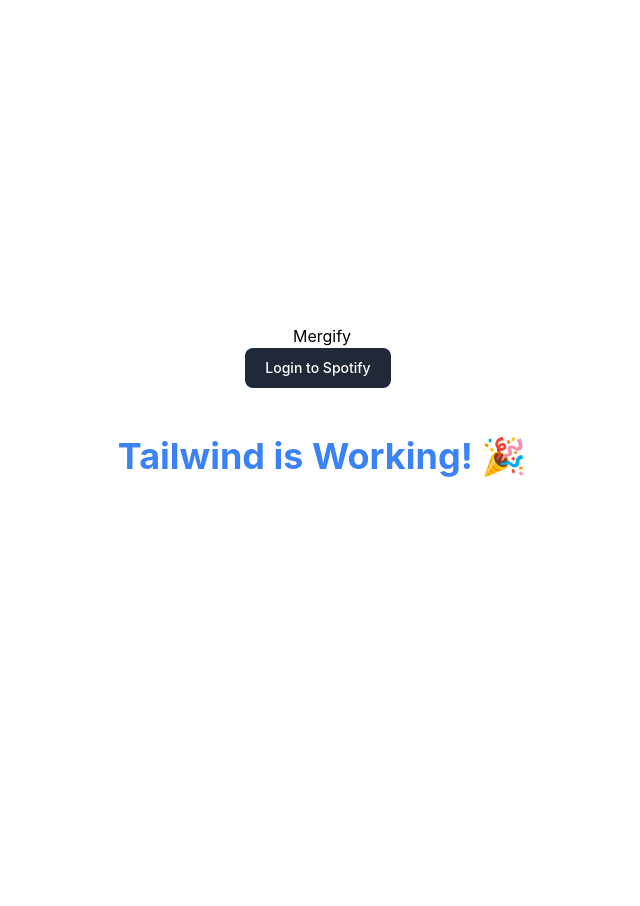
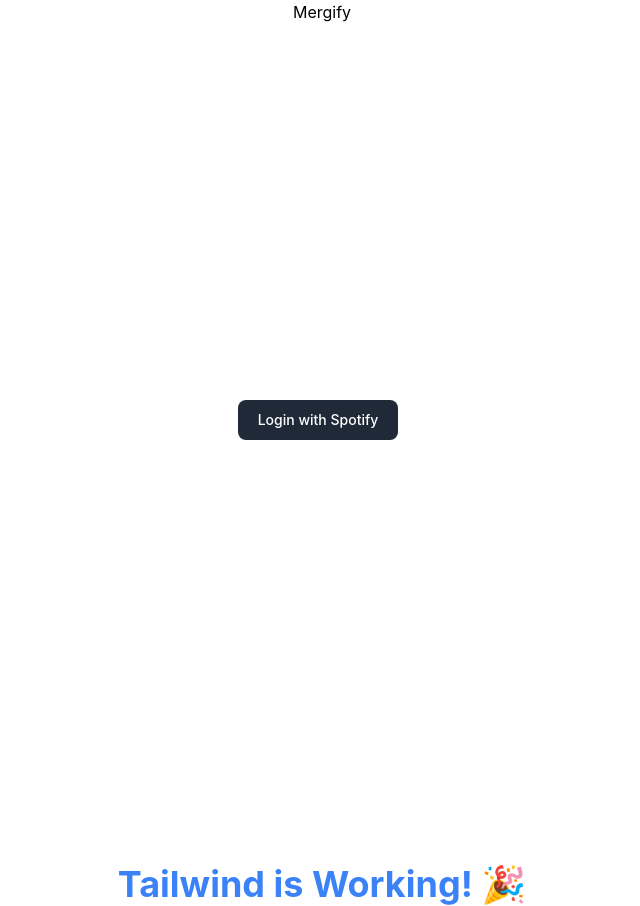
Before and after one commit to papillonlibre/Mergify, a React (Create React App) app: page / in a window 1280 px wide. Shown: the whole page, without its empty margins (318-958 px from the left). Before the commit the page ends 800 px from the top, so only its background shows below. Built offline with nearby package versions, Linux system fonts and the light colour scheme; what spotify-web-api-js would draw is missing.

Commit message:
new button component with onClick and label props

```diff
--- /dev/null
+++ b/src/components/DarkButton.js
@@ -0,0 +1,15 @@
+import React from 'react';
+
+function DarkButton({label, onClick }) {
+  return (
+    <div className="flex justify-center items-center h-screen">
+      <button
+	  	onClick={onClick}
+        className="text-white bg-gray-800 hover:bg-gray-900 focus:outline-none focus:ring-4 focus:ring-gray-300 font-medium rounded-lg text-sm px-5 py-2.5 me-2 mb-2 dark:bg-gray-800 dark:hover:bg-gray-700 dark:focus:ring-gray-700 dark:border-gray-700">
+        {label}
+      </button>
+    </div>
+  );
+}
+
+export default DarkButton;
--- a/src/components/SpotifyAuth.js
+++ b/src/components/SpotifyAuth.js
@@ -2,6 +2,7 @@
 import React, { useEffect, useState } from 'react';
 import spotifyApi from '../utils/spotify';
 import Header from './Header'
+import DarkButton from './DarkButton';
 
 const SpotifyAuth = () => {
   const [token, setToken] = useState(localStorage.getItem('spotify_access_token'));
@@ -48,8 +49,7 @@
       {token ? (
         <button onClick={handleLogout}>Logout</button>
       ) : (
-        // <button onClick={handleLogin}>Login to Spotify</button>
-        <button onClick={handleLogin} type="button" class="text-white bg-gray-800 hover:bg-gray-900 focus:outline-none focus:ring-4 focus:ring-gray-300 font-medium rounded-lg text-sm px-5 py-2.5 me-2 mb-2 dark:bg-gray-800 dark:hover:bg-gray-700 dark:focus:ring-gray-700 dark:border-gray-700">Login to Spotify</button>
+          <DarkButton onClick={handleLogin} label="Login with Spotify" />
       )}
       <h1 className="text-4xl font-bold text-blue-500 mt-10">
         Tailwind is Working! 🎉
```
